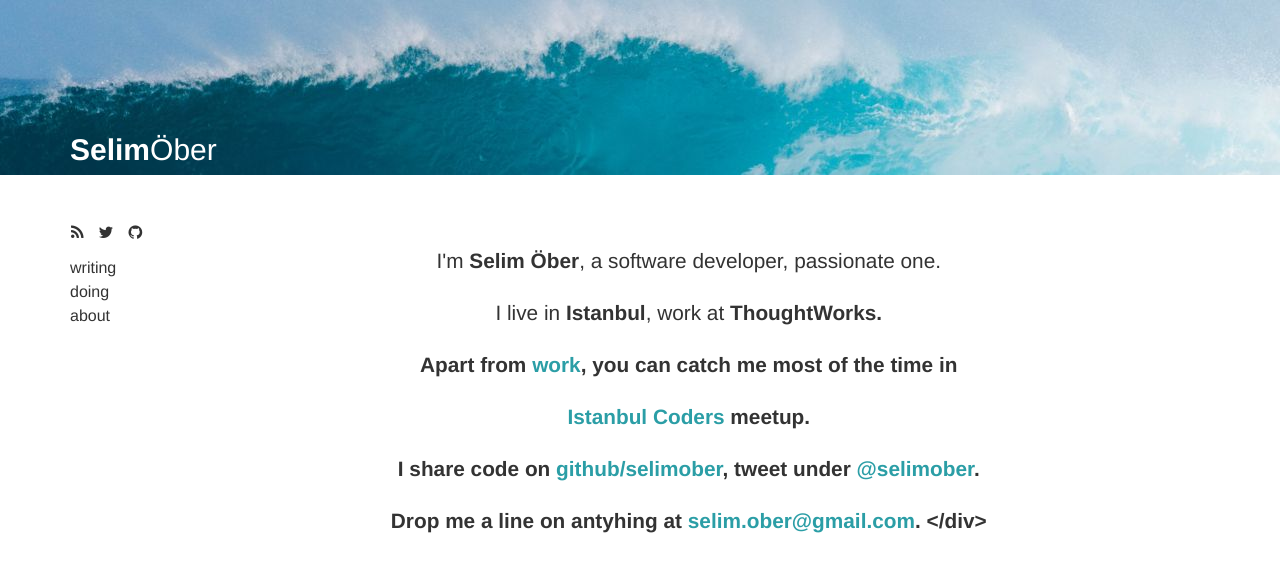
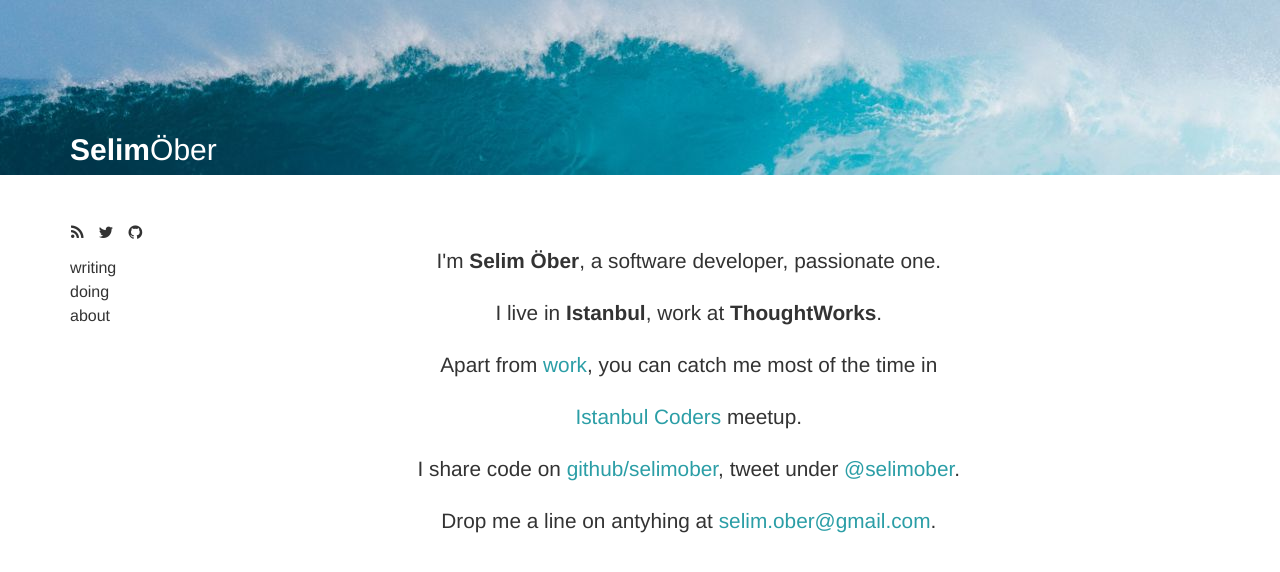
Before and after one commit to selimober/selimober.github.io, a Jekyll site: the page built from about.md, in a window 1280 px wide. Shown: the top 572 px of the page. Built offline with Jekyll 4.4.1, drawn with Linux system fonts in a browser that asks for light colours; some web fonts are replaced; Markdown is read by kramdown in place of the engine named in the settings.

Commit message:
Fixed unbalanced tag

```diff
--- a/about.md
+++ b/about.md
@@ -3,7 +3,7 @@
 ---
 <div class="about text-center">
 	I'm <strong>Selim Öber</strong>, a software developer, passionate one.<br/>
-	I live in <strong>Istanbul</strong>, work at <strong>ThoughtWorks<strong>. <br/>
+	I live in <strong>Istanbul</strong>, work at <strong>ThoughtWorks</strong>. <br/>
 	Apart from <a href="/blog/2014-07-20-thoughtworks.md">work</a>, you can catch me most of the time in <br/>
 	<a href="http://istanbulcoders.org/">Istanbul Coders</a> meetup. <br/>
 	I share code on <a href="https://github.com/selimober">github/selimober</a>, tweet under <a href="https://twitter.com/selimober">@selimober</a>. <br/>
```
